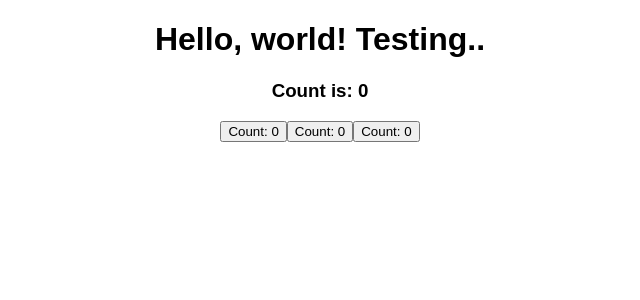
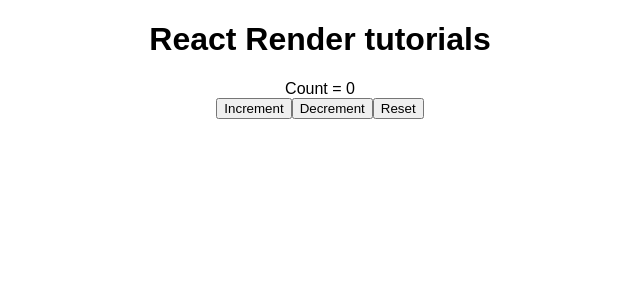
Before and after one commit to Parikshit-Hooda/React-Render, a React (Create React App) app: page / in a window 1280 px wide. Shown: the top 300 px of the page, without its empty margins (320-960 px from the left). Built offline with nearby package versions, Linux system fonts and the light colour scheme.

Commit message:
render with useReducer hook https://youtu.be/xgDb05jNpAo?list=PLC3y8-rFHvwgg3vaYJgHGnModB54rxOk3
useReducer rendering happens similar to useState.

```diff
--- a/src/App.js
+++ b/src/App.js
@@ -1,11 +1,13 @@
-import UseState from "./components/UseState/UseState";
+import UseReducer from "./components/UseReducer/UseReducer";
+// import UseState from "./components/UseState/UseState";
 import "./styles.css";
 
 export default function App() {
   return (
     <div className="App">
-      <h1>Hello, world! Testing..</h1>
-      <UseState />
+      <h1>React Render tutorials</h1>
+      {/* <UseState /> */}
+      <UseReducer />
     </div>
   );
 }
--- /dev/null
+++ b/src/components/UseReducer/UseReducer.js
@@ -0,0 +1,31 @@
+import React, { useReducer } from "react";
+
+const initState = 0;
+
+const reducer = (state, action) => {
+  switch (action) {
+    case "increment":
+      return state + 1;
+    case "decrement":
+      return state - 1;
+    case "reset":
+      return initState;
+    default:
+      return state;
+  }
+};
+
+export default function UseReducer() {
+  const [count, dispatch] = useReducer(reducer, initState);
+
+  console.log("UseReducer render");
+
+  return (
+    <div>
+      <div>Count = {count}</div>
+      <button onClick={() => dispatch("increment")}>Increment</button>
+      <button onClick={() => dispatch("decrement")}>Decrement</button>
+      <button onClick={() => dispatch("reset")}>Reset</button>
+    </div>
+  );
+}
```
